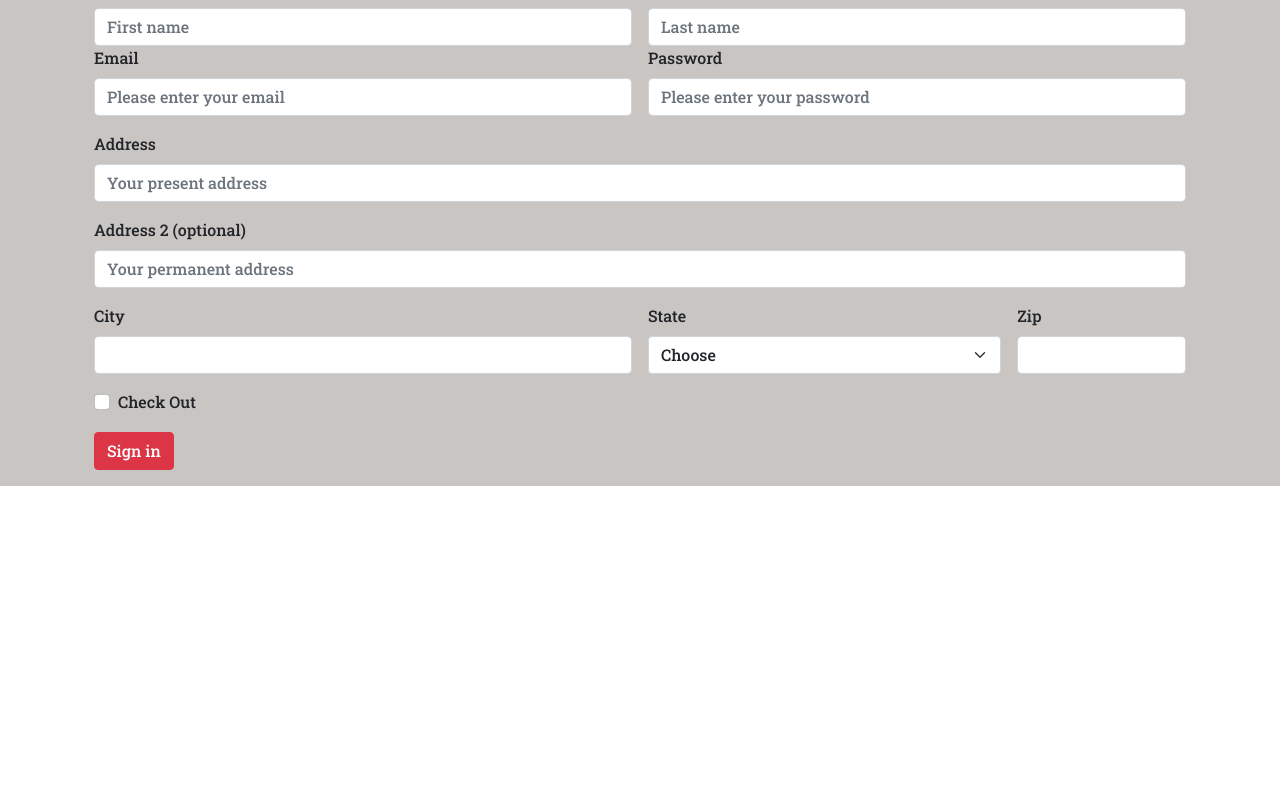
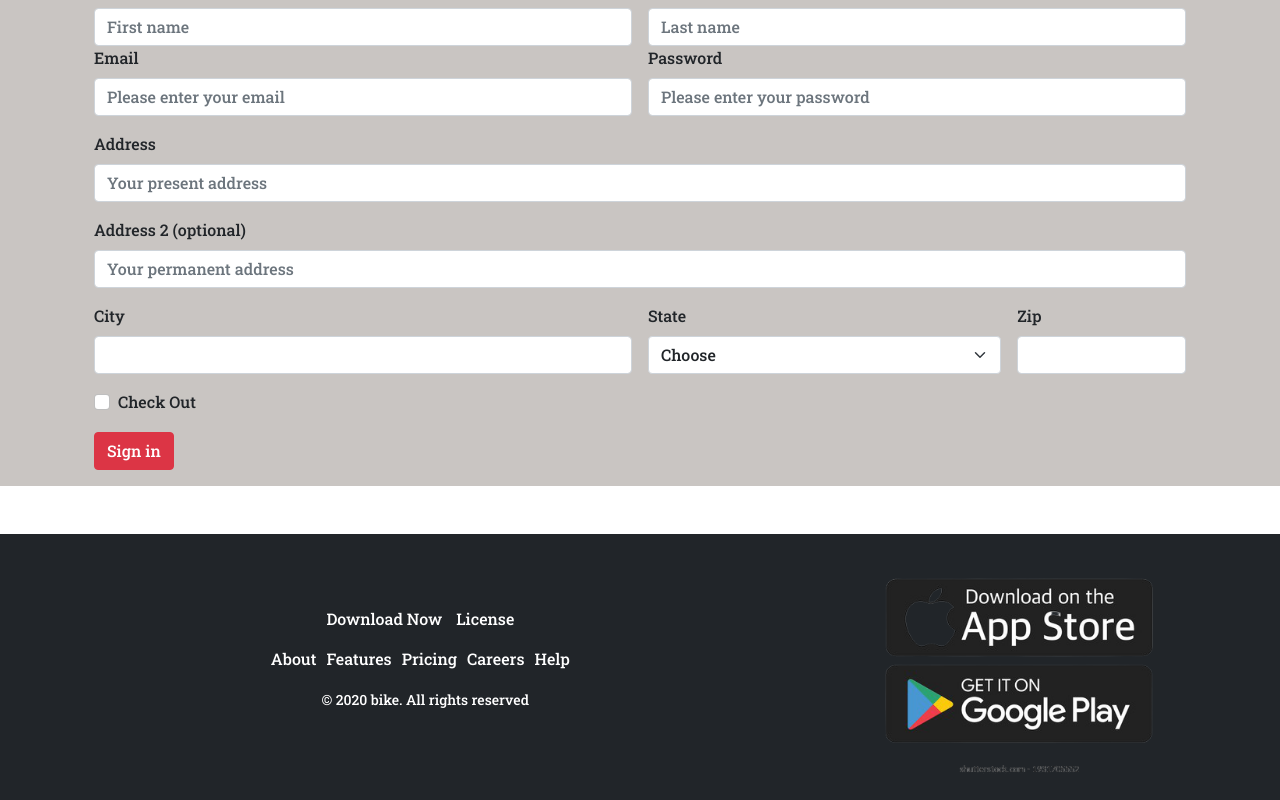
Before and after one commit to mdmahirfaisal/Honda-CBR, a plain HTML site: page index.html in a window 1280 px wide. Shown: the part 3521-4321 px from the top of the page. Before the commit the page ends 4055 px from the top, so only its background shows below. Drawn offline with nearby package versions, Linux system fonts and the light colour scheme.

Commit message:
footer added

```diff
--- a/css/style.css
+++ b/css/style.css
@@ -18,11 +18,15 @@ header{
     text-align: center;
     font-weight: bold;
 }
-/* .card-news{
-    margin: 0;
-    padding: 0;
-} */
 /* contact section  */
 .contact-us{
     background-color: rgba(148, 140, 133, 0.5);
 }
+.footer-link p{
+    font-size: 16px;
+}
+.footer-link a{
+    text-decoration: none;
+    color: white;
+    margin-right: 10px;
+}
--- a/index.html
+++ b/index.html
@@ -105,8 +105,8 @@
                 </div>
             </div>
         </section>
+    </header>
 
-    </header>
     <!-- main start  -->
     <main class="overflow-hidden">
         <!-- fetured bike start  -->
@@ -125,6 +125,7 @@
                 </div>
             </div>
         </section>
+
         <!-- latest news start  -->
         <section id="news" class="container my-5">
             <h1 class="section-title my-5">Latest News</h1>
@@ -165,6 +166,7 @@
                 </div>
             </div>
         </section>
+
         <!-- clayents section start -->
         <section id="clients" class="container my-5">
             <h1 class="section-title my-3">Happy <span class="text-danger">Clients says</span></h1>
@@ -186,7 +188,6 @@
                             </span>
                             <h6 class="text-primary fw-bold mt-3"><small>Regina Miles</small></h6>
                             <h6 class="fw-bold"><small>Bankar</small></h6>
-
                         </div>
                     </div>
                 </div>
@@ -207,7 +208,6 @@
                             </span>
                             <h6 class="text-primary fw-bold mt-3"><small>Regina Miles</small></h6>
                             <h6 class="fw-bold"><small>Bankar</small></h6>
-
                         </div>
                     </div>
                 </div>
@@ -484,8 +484,21 @@
         </section>
     </main>
     <!-- footer start  -->
-    <footer class="bg-secondary">
+    <footer class="bg-dark overflow-hidden">
+        <div class="row py-4 px-2 align-items-center justify-content-around">
+            <div class="col-12 col-md-6 footer-link ms-auto text-sm-center">
+                <p><a href="">Download Now</a> <a href="#">License</a></p>
+                <p><a href="#">About</a><a href="#">Features</a><a href="#">Pricing</a><a href="#">Careers</a><a
+                        href="#">Help</a></p>
+                <p class="text-white"><small>&copy; 2020 bike. All rights reserved</small></p>
+            </div>
+            <div class="col-12 col-md-4 ms-auto">
+                <a href="https://play.google.com/store/apps"><img src="/images/service/google.png" class="w-75"
+                        alt=""></a>
+            </div>
+        </div>
 
+        </section>
 
     </footer>
     <!-- bootstrap js link  -->
```
Also changed, not shown: images/service/google.png (added).
